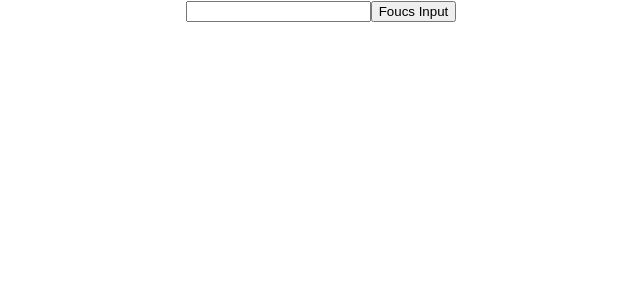
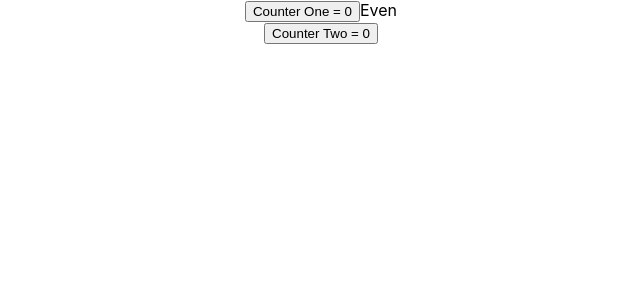
Before and after one commit to insanisbrain/ReactB8-javascript, a React (Create React App) app in the folder my-app/: page / in a window 1280 px wide. Shown: the top 300 px of the page, without its empty margins (319-959 px from the left). Built offline with nearby package versions, Linux system fonts and the light colour scheme.

Commit message:
useMemo Hook

```diff
--- a/my-app/src/App.css
+++ b/my-app/src/App.css
@@ -37,7 +37,7 @@
   }
 }
 
-.loader {
+/* .loader {
   position: relative;
   display: grid;
   place-items: center;
@@ -64,4 +64,4 @@
     width: 100%;
     height: 100%;
   }
-}
+} */
--- a/my-app/src/App.js
+++ b/my-app/src/App.js
@@ -2,11 +2,12 @@
 import React from 'react';
 import DataFetching from './components/useReducer/DataFetching';
 import FocusInput from './components/useRef/FocusInput';
+import Counter from './components/useMemo/Counter';
 
 function App() {
   return (
     <div className="App">
-      <FocusInput />
+      <Counter />
     </div>
   );
 }
--- /dev/null
+++ b/my-app/src/components/useMemo/Counter.js
@@ -0,0 +1,37 @@
+import React, { useMemo, useState } from 'react'
+
+const Counter = () => {
+
+  const [counterOne, setCounterOne] = useState(0);
+  const [counterTwo, setCounterTwo] = useState(0);
+
+  const incrementOne = () => {
+    setCounterOne(counterOne + 1);
+  }
+
+  const incrementTwo = () => {
+    setCounterTwo(counterTwo + 1);
+  }
+
+  // useMemo(function, [dependencies])
+
+  const isEven = useMemo(() => {
+    let i = 0;
+    while (i < 2000000000) i++;
+    return counterOne % 2 === 0;
+  }, [counterOne])
+
+  return (
+    <div>
+      <div>
+        <button onClick={incrementOne}> Counter One = {counterOne}</button>
+        <span>{isEven ? 'Even' : 'Odd'}</span>
+      </div>
+      <div>
+        <button onClick={incrementTwo}>Counter Two = {counterTwo}</button>
+      </div>
+    </div>
+  )
+}
+
+export default Counter
```
